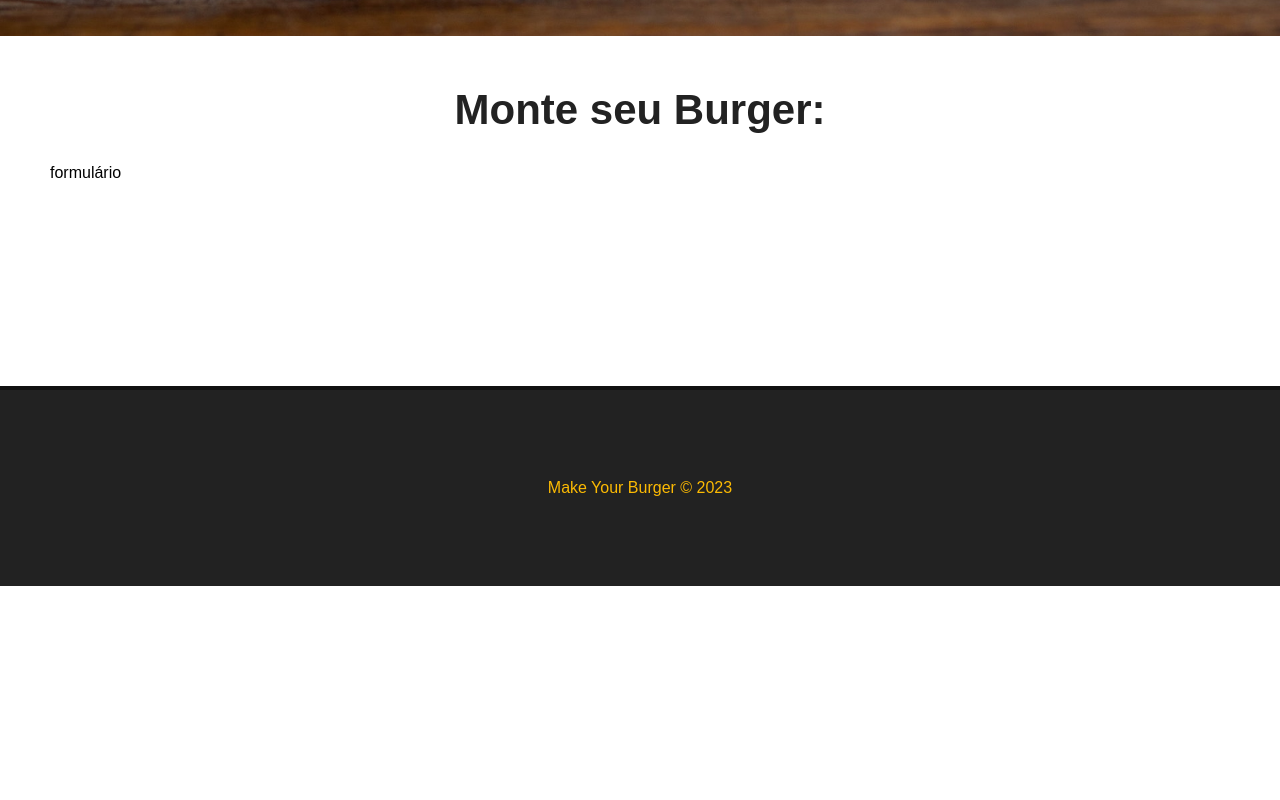
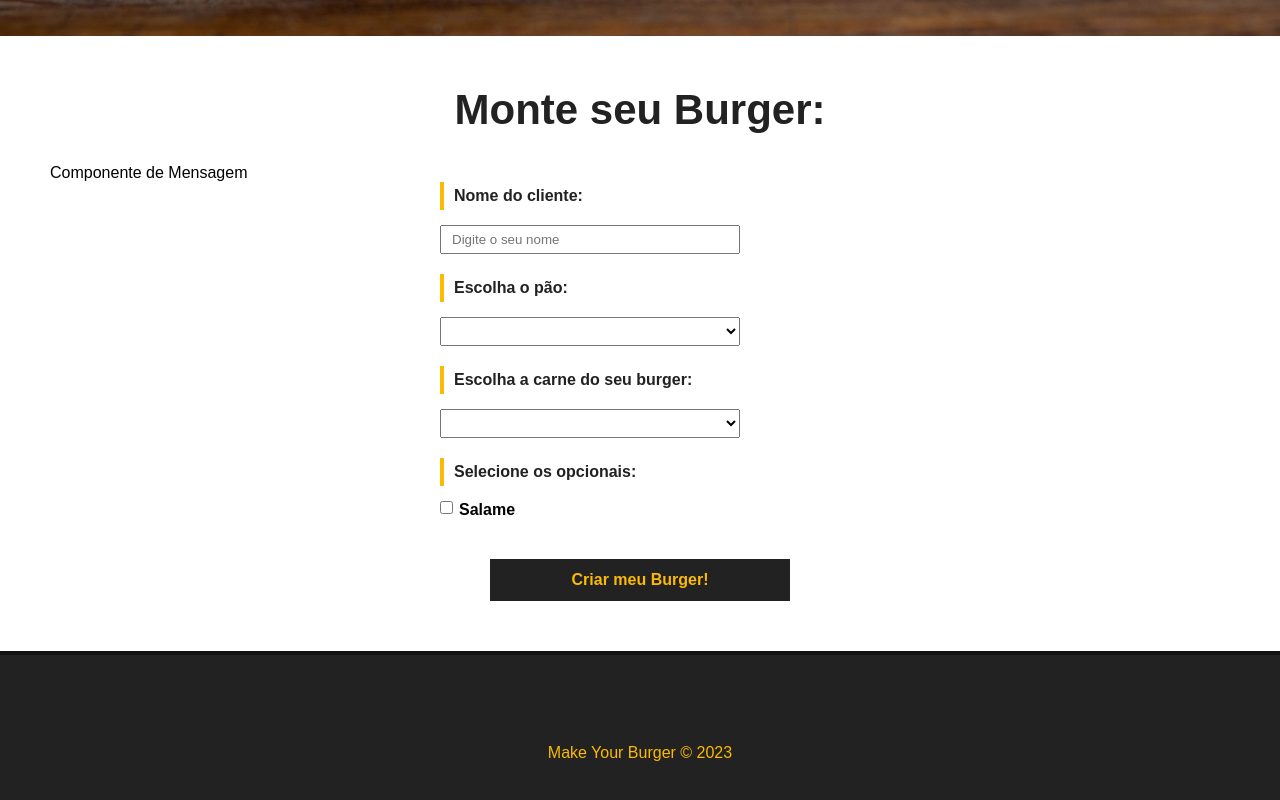
Before and after one commit to MateusSilva42/make-your-burger, a Vue app: page / in a window 1280 px wide. Shown: the part 542-1342 px from the top of the page. Before the commit the page ends 1128 px from the top, so only its background shows below. Built offline with nearby package versions, Linux system fonts and the light colour scheme.

Commit message:
create burger form

```diff
--- /dev/null
+++ b/src/components/BurgerForm.vue
@@ -0,0 +1,131 @@
+<template>
+    <div>
+        <p>Componente de Mensagem</p>
+    </div>
+    <div>
+        <form id="burger-form">
+            <div class="input-container">
+                <label for="name">Nome do cliente:</label>
+                <input type="text" id="name" name="name" v-model="name" placeholder="Digite o seu nome" />
+            </div>
+            <div class="input-container">
+                <label for="bread">Escolha o pão:</label>
+                <select id="bread" name="bread" v-model="bread">
+                    <option value="">Selecione o seu pão</option>
+                    <option value="integral">Integral</option>
+                </select>
+            </div>
+            <div class="input-container">
+                <label for="meat">Escolha a carne do seu burger:</label>
+                <select id="meat" name="meat" v-model="meat">
+                    <option value="">Selecione o tipo de carne</option>
+                    <option value="maminha">Maminha</option>
+                </select>
+            </div>
+            <div class="input-container">
+                <label id="opt-title" for="optionals">Selecione os opcionais:</label>
+                <div id="opt-container" class="checkbox-container">
+                    <input type="checkbox" name="optionals" v-model="optionals" value="salame">
+                    <span>Salame</span>
+                </div>
+            </div>
+            <div class="input-container">
+                <input type="submit" class="submit-btn" value="Criar meu Burger!">
+            </div>
+        </form>
+    </div>
+</template>
+
+<script>
+export default {
+  name: "BurgerForm",
+  components: {
+    //
+  },
+  data() {
+    return {
+      //
+    };
+  },
+  methods: {
+    //
+  },
+};
+</script>
+
+
+<style scoped>
+    #burger-form{
+        max-width: 400px;
+        margin: 0 auto;
+    }
+
+    .input-container{
+        display: flex;
+        flex-direction: column;
+        margin-bottom: 20px;
+    }
+
+    label{
+        font-weight: bold;
+        margin-bottom: 15px;
+        color: #222;
+        padding: 5px 10px;
+        border-left: 4px solid #FCBA03;
+    }
+
+    input, select{
+        padding: 5px 10px;
+        width: 300px;
+    }
+
+    #opt-container{
+        flex-direction: row;
+        flex-wrap: wrap;
+    }
+
+    #opt-title{
+        width: 100%;
+    }
+
+    .checkbox-container{
+        display:flex;
+        align-items: flex-start;
+        width: 50%;
+        margin-bottom: 20px;
+    }
+
+    .checkbox-container span,
+    .checkbox-container input{
+        width: auto;
+    }
+
+    .checkbox-container span{
+        margin-left: 6px;
+        font-weight: bold;
+    }
+
+    .submit-btn{
+        background-color: #222;
+        color: #FCBA03;
+        font-weight: bold;
+        border: 2px solid #222;
+        padding: 10px;
+        font-size: 16px;
+        margin: 0 auto;
+        cursor: pointer;
+        transition: .5s;
+    }
+
+    .submit-btn:hover{
+        background-color: transparent;
+        color: #222;
+    }
+
+
+
+
+
+
+
+</style>
--- a/src/views/HomeView.vue
+++ b/src/views/HomeView.vue
@@ -4,16 +4,20 @@
 
     <h1> Monte seu Burger: </h1>
 
-    <p>formulário</p>
+    <BurgerForm />
   </div>
 </template>
 
 <script scoped>
-import Banner from "../components/banner.vue";
+
+import Banner from '../components/Banner.vue'
+import BurgerForm from '../components/BurgerForm.vue'
+
 export default {
   name: "HomeView",
   components: {
-    Banner
+    Banner,
+    BurgerForm
   },
   data() {
     return {
```
